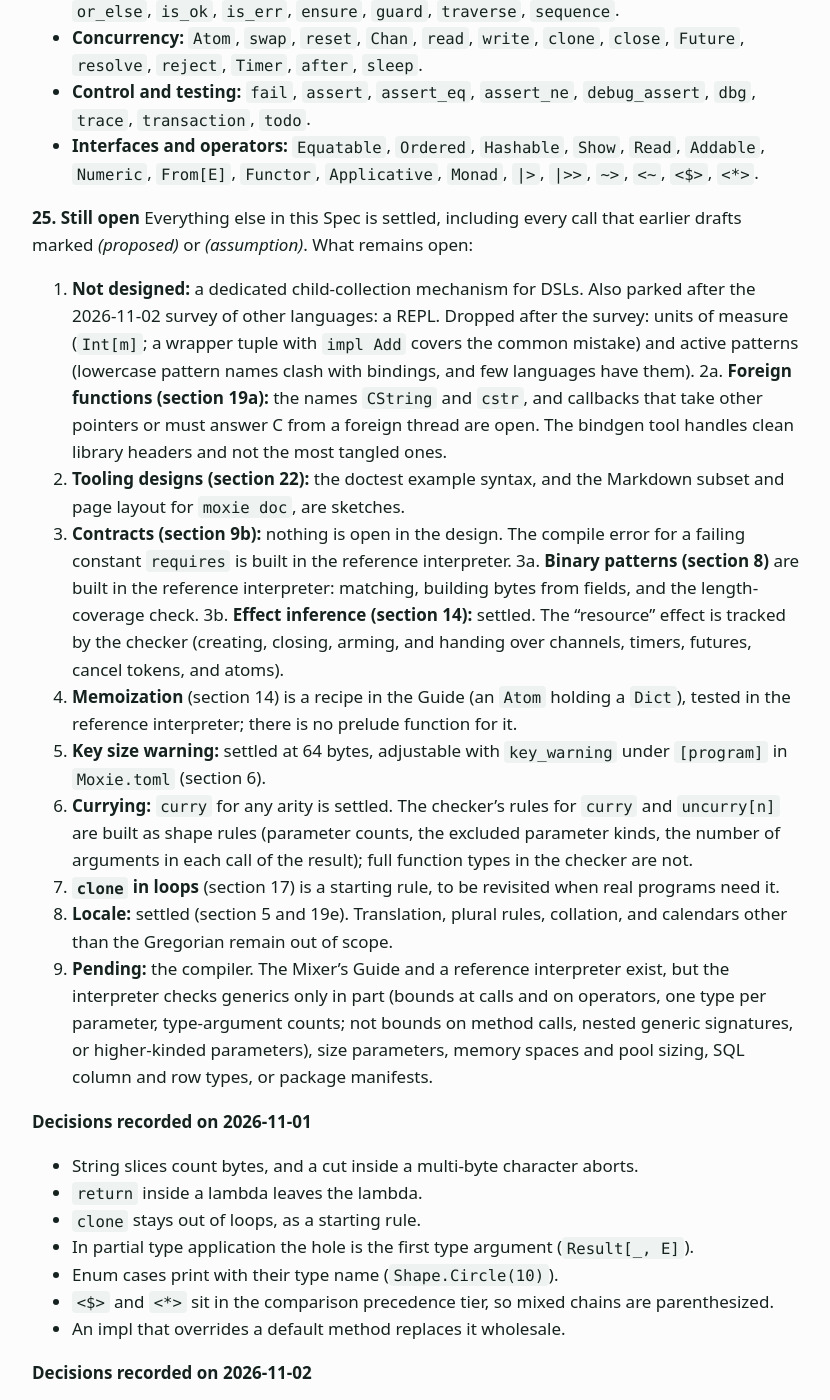
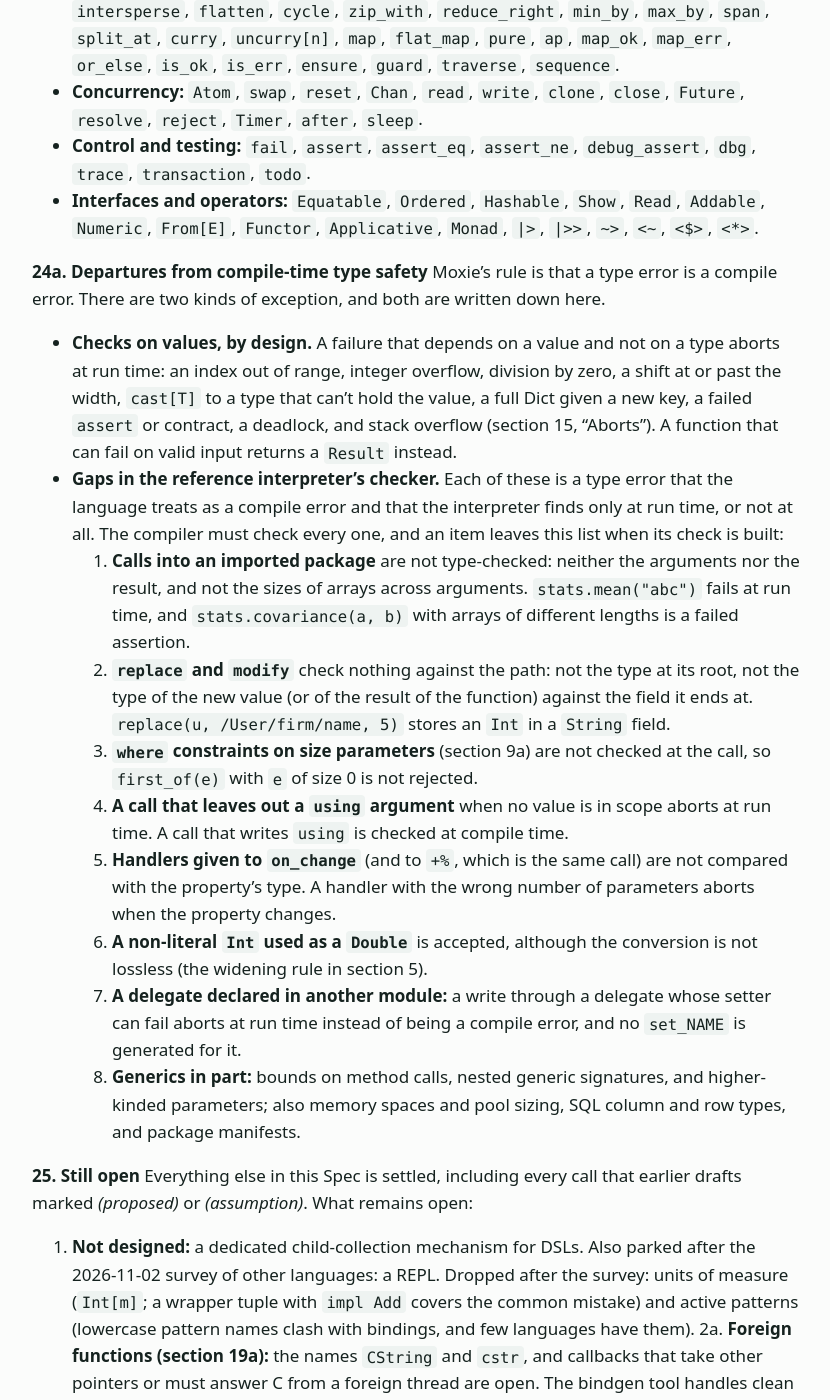
Before and after one commit to slconverse1/moxie, a Jekyll site: the page built from docs/spec.md, in a window 1280 px wide and 1400 px high, scrolled down 79469 px. Shown: the whole window, without its empty margins (224-1054 px from the left). Built offline with Jekyll 4.4.1, drawn with Linux system fonts in a browser that asks for light colours; some of the changed text lies outside the part shown.

Commit message:
Spec: section 24a lists every departure from compile-time type safety; [N, M] example
Co-Authored-By: Claude Sonnet 5.5 <noreply@anthropic.com>
Claude-Session: https://claude.ai/code/session_01XCzUchPRZuBnrDtgjNTTye

```diff
--- a/docs/spec.md
+++ b/docs/spec.md
@@ -324,7 +324,7 @@ How S-space and T-space behave:
 - **Generic functions as values.** A generic function can be bound or stored when its parameters are fixed, either written (`f = swap_pair[Int, String]`) or determined by the expected type (`f: (Int) -> Int = identity`). Otherwise the parameters must be written.
 - **A type parameter may stand for an argument list**. A function type is its parameter types in order (section 9), so `(A) -> R` matches `(Int, Int) -> Int` with `A = (Int, Int)`, `(String) -> String` with `A = String`, and `() -> R` with `A = ()`. `fn call_with[A, R](f: (A) -> R, args: A) R: f(args)` is one definition for every arity, specialized per use. Field names are ignored when `A` is matched against a function type, and a function with a `ref`, `lazy`, `using`, or variadic parameter does not match, because the modifier is part of its type. There is no operation that splits a tuple type or joins two of them, so a wrapper can pass an argument list along but cannot add or remove an argument.
 - **Function types and closures.** A parameter of function type is already generic under the hood. A function type that mentions a type parameter of its generic declaration, such as `F[(A) -> B]`, is specialized per concrete closure (section 11).
-- **One size per size parameter.** A size parameter that appears in two parameters stands for one size: `fn pair[N](a: Array[Int][N], b: Array[Int][N])` is an error when the arrays have different sizes, as in `pair(x, y)` with a three-element and a two-element array. The size comes from a size written in the type, from `Array(...)`, or from the elements of the literal that gives the array its value.
+- **One size per size parameter.** A size parameter that appears in two parameters stands for one size: `fn pair[N](a: Array[Int][N], b: Array[Int][N])` is an error when the arrays have different sizes, as in `pair(x, y)` with a three-element and a two-element array. The size comes from a size written in the type, from `Array(...)`, or from the elements of the literal that gives the array its value. Give the two parameters different names when the sizes may differ: `fn both[N, M](a: Array[Int][N], b: Array[Int][M])` takes arrays of any two sizes.
 - **Type-constructor parameters.** A parameter written `F[_]` stands for a type constructor of one argument, and `F[_, _]` for one of two. Bounds go after it: `[F[_]: Monad]`. A type with more arguments can be partly applied with one hole: `Result[_, E]` is a one-argument constructor with `E` fixed, and `List[_][N]` and `Array[_][N]` keep their size. Inference matches `F[Int]` against an argument's type and takes the first type argument as the hole, so `Result[Int, E]` gives `F = Result[_, E]`. The compiler checks arity only. Calls through the parameter are static: `F.pure(x)`. Each use is specialized per concrete constructor, so there are no tables at run time.
 - **Type lambdas.** `[A] -> Result[String, A]` is a type-level function: the parameters in brackets, the existing arrow, and a type. A parameter that is itself a constructor is written like a constructor parameter, `[M[_], A] -> StateT[M, Int, A]`, and a lambda may take as many parameters as it likes. A lambda is applied by substitution, so it has no run-time form: `([A] -> Result[A, String])[Int]` is `Result[Int, String]`. Passed where a constructor is expected (`one[[A] -> Result[A, String]]()`), a lambda is the constructor its body names, with its parameters as holes, so it can fix **any** argument of a type (a hole alone can only leave the first free). A **generic alias** is a type lambda with a name, `type alias Fail[A] = Result[A, String]`, and is used the same way (`one[Fail]()`, or `Fail[Int]` as a type). A lambda keeps the type parameters in scope where it is written, and its own parameters shadow outer names. A lambda is anonymous and only substitutes, so it always ends; looking inside a type and recursion are what type functions are for (next item). The checker reports the wrong number of arguments to a lambda or an alias, a repeated parameter, and a lambda or alias whose arity does not match the constructor parameter it is given for (`F[_]` takes a one-parameter lambda).
 - **Constructors of constructors.** A parameter written `T[_[_], _]` stands for a transformer: a constructor whose first argument is itself a constructor. A type lambda gives one, `[M[_], A] -> StateT[M, Int, A]`, and an alias with a constructor parameter does too (`type alias CounterT[M[_], A] = StateT[M, Int, A]`). An `impl` may name a lambda as its target: `impl[S] MonadTrans[[M[_], A] -> StateT[M, S, A]]:` is an impl for `StateT`. **[gc]** `fp.trans` uses this for `MonadTrans` and its `lift`.
@@ -721,6 +721,19 @@ Signatures only, grouped. Names with an asterisk are planned.
 - **Control and testing:** `fail`, `assert`, `assert_eq`, `assert_ne`, `debug_assert`, `dbg`, `trace`, `transaction`, `todo`.
 - **Interfaces and operators:** `Equatable`, `Ordered`, `Hashable`, `Show`, `Read`, `Addable`, `Numeric`, `From[E]`, `Functor`, `Applicative`, `Monad`, `|>`, `|>>`, `~>`, `<~`, `<$>`, `<*>`.
 
+**24a. Departures from compile-time type safety**
+Moxie's rule is that a type error is a compile error. There are two kinds of exception, and both are written down here.
+- **Checks on values, by design.** A failure that depends on a value and not on a type aborts at run time: an index out of range, integer overflow, division by zero, a shift at or past the width, `cast[T]` to a type that can't hold the value, a full Dict given a new key, a failed `assert` or contract, a deadlock, and stack overflow (section 15, "Aborts"). A function that can fail on valid input returns a `Result` instead.
+- **Gaps in the reference interpreter's checker.** Each of these is a type error that the language treats as a compile error and that the interpreter finds only at run time, or not at all. The compiler must check every one, and an item leaves this list when its check is built:
+  1. **Calls into an imported package** are not type-checked: neither the arguments nor the result, and not the sizes of arrays across arguments. `stats.mean("abc")` fails at run time, and `stats.covariance(a, b)` with arrays of different lengths is a failed assertion.
+  2. **`replace` and `modify`** check nothing against the path: not the type at its root, not the type of the new value (or of the result of the function) against the field it ends at. `replace(u, /User/firm/name, 5)` stores an `Int` in a `String` field.
+  3. **`where` constraints on size parameters** (section 9a) are not checked at the call, so `first_of(e)` with `e` of size 0 is not rejected.
+  4. **A call that leaves out a `using` argument** when no value is in scope aborts at run time. A call that writes `using` is checked at compile time.
+  5. **Handlers given to `on_change`** (and to `+%`, which is the same call) are not compared with the property's type. A handler with the wrong number of parameters aborts when the property changes.
+  6. **A non-literal `Int` used as a `Double`** is accepted, although the conversion is not lossless (the widening rule in section 5).
+  7. **A delegate declared in another module:** a write through a delegate whose setter can fail aborts at run time instead of being a compile error, and no `set_NAME` is generated for it.
+  8. **Generics in part:** bounds on method calls, nested generic signatures, and higher-kinded parameters; also memory spaces and pool sizing, SQL column and row types, and package manifests.
+
 **25. Still open**
 Everything else in this Spec is settled, including every call that earlier drafts marked *(proposed)* or *(assumption)*. What remains open:
 1. **Not designed:** a dedicated child-collection mechanism for DSLs. Also parked after the 2026-11-02 survey of other languages: a REPL. Dropped after the survey: units of measure (`Int[m]`; a wrapper tuple with `impl Add` covers the common mistake) and active patterns (lowercase pattern names clash with bindings, and few languages have them).
@@ -734,7 +747,7 @@ Everything else in this Spec is settled, including every call that earlier draft
 6. **Currying:** `curry` for any arity is settled. The checker's rules for `curry` and `uncurry[n]` are built as shape rules (parameter counts, the excluded parameter kinds, the number of arguments in each call of the result); full function types in the checker are not.
 7. **`clone` in loops** (section 17) is a starting rule, to be revisited when real programs need it.
 8. **Locale:** settled (section 5 and 19e). Translation, plural rules, collation, and calendars other than the Gregorian remain out of scope.
-9. **Pending:** the compiler. The Mixer's Guide and a reference interpreter exist, but the interpreter checks generics only in part (bounds at calls and on operators, one type per parameter, type-argument counts; not bounds on method calls, nested generic signatures, or higher-kinded parameters), size parameters, memory spaces and pool sizing, SQL column and row types, or package manifests.
+9. **Pending:** the compiler. The Mixer's Guide and a reference interpreter exist, but the interpreter checks generics only in part (bounds at calls and on operators, one type per parameter, type-argument counts), and not everything else that section 24a lists.
 
 **Decisions recorded on 2026-11-01**
 - String slices count bytes, and a cut inside a multi-byte character aborts.
```
Also changed, not shown: FIXLIST.md (+2 -2 lines), INTERPRETER.md (+1 -1 lines), docs/gc/spec.md (+14 -1 lines).
